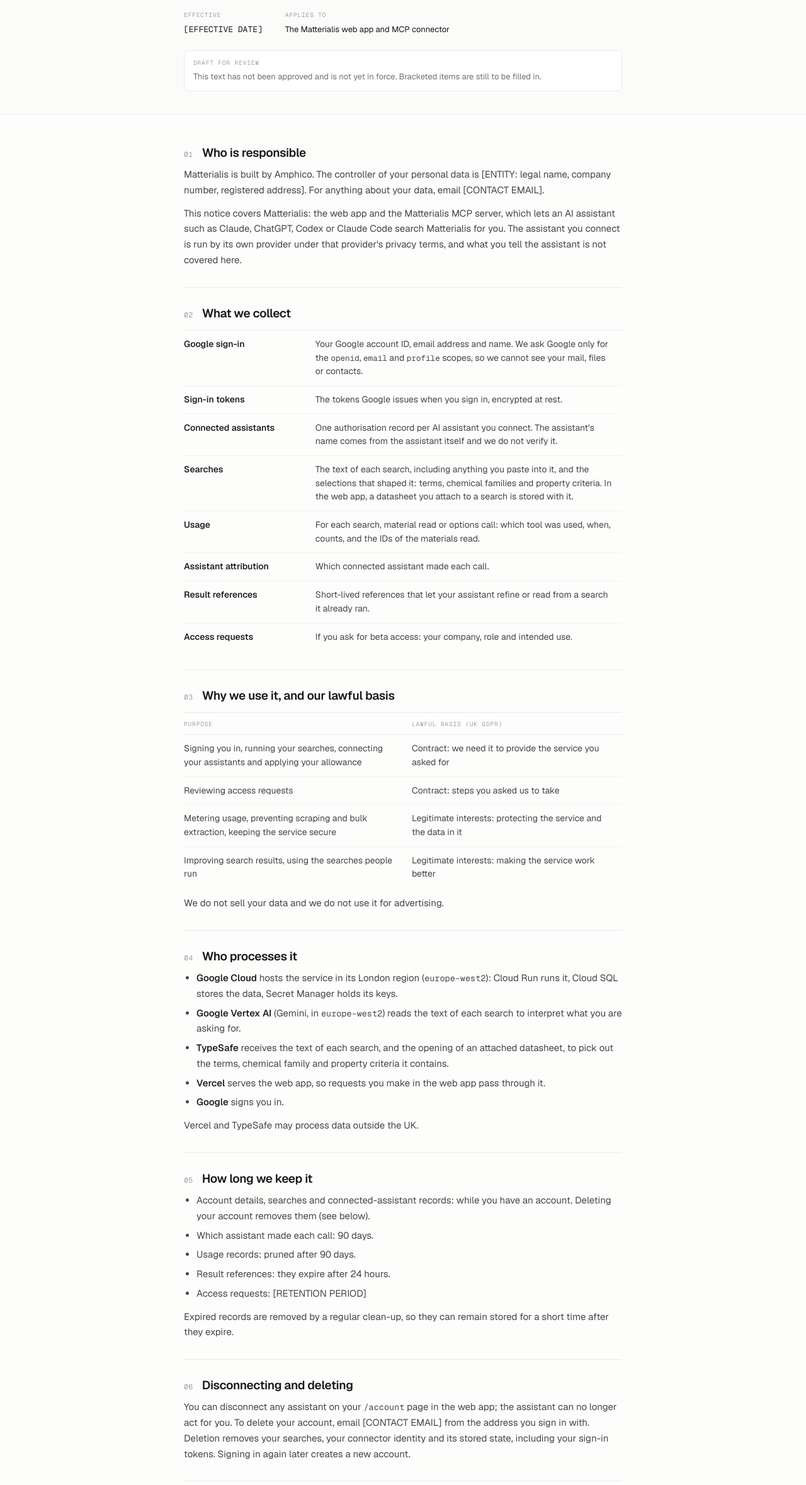
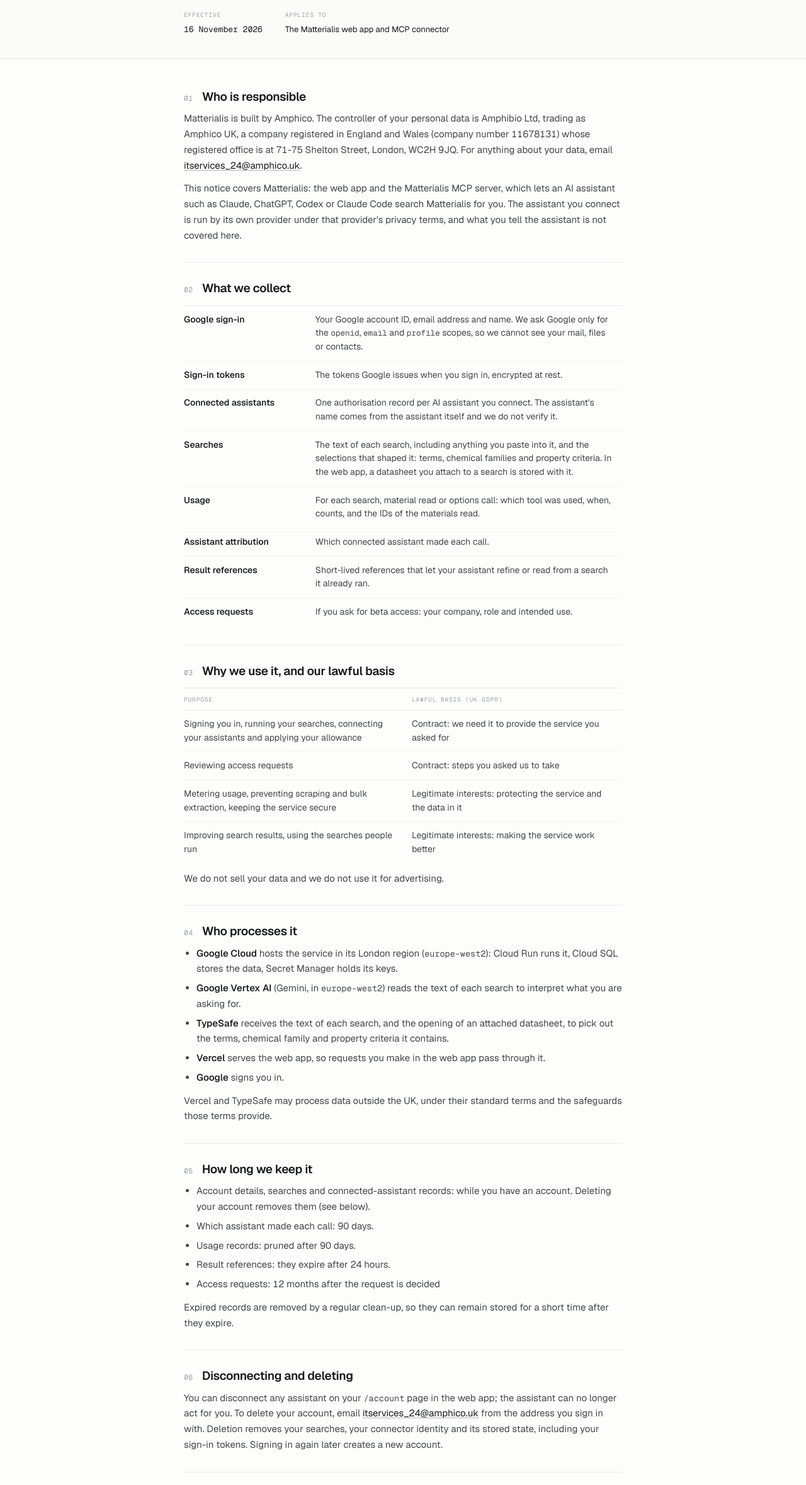
Before and after one commit to Matterialis/matterialis-site, a plain HTML site: page privacy/index.html in a window 1280 px wide. Shown: the part 202-2560 px from the top of the page at 63% size. Drawn offline with nearby package versions, Linux system fonts and the light colour scheme.

Commit message:
feat: terms and privacy pages for Matterialis (v 2026-11-16)
Co-Authored-By: Claude Opus 5.5 <noreply@anthropic.com>

```diff
--- a/privacy/index.html
+++ b/privacy/index.html
@@ -158,11 +158,9 @@ footer{background:var(--chrome);border-top:1px solid var(--chrome-line);padding:
     <div class="crumb"><a href="/">Matterialis</a><span class="sep">/</span><span>Privacy</span></div>
     <h1>Privacy notice</h1>
     <dl class="meta">
-      <div><dt class="micro">Effective</dt><dd class="mono">[EFFECTIVE DATE]</dd></div>
+      <div><dt class="micro">Effective</dt><dd class="mono">16 November 2026</dd></div>
       <div><dt class="micro">Applies to</dt><dd>The Matterialis web app and MCP connector</dd></div>
     </dl>
-    <!-- DRAFT NOTICE: delete this block once the notice is approved. -->
-    <p class="draft"><span class="micro">Draft for review</span>This text has not been approved and is not yet in force. Bracketed items are still to be filled in.</p>
   </div>
 </header>
 
@@ -171,7 +169,7 @@ footer{background:var(--chrome);border-top:1px solid var(--chrome-line);padding:
 
     <section>
       <h2><span class="n">01</span>Who is responsible</h2>
-      <p>Matterialis is built by Amphico. The controller of your personal data is [ENTITY: legal name, company number, registered address]. For anything about your data, email [CONTACT EMAIL].</p>
+      <p>Matterialis is built by Amphico. The controller of your personal data is Amphibio Ltd, trading as Amphico UK, a company registered in England and Wales (company number 11678131) whose registered office is at 71-75 Shelton Street, London, WC2H 9JQ. For anything about your data, email <a href="mailto:itservices_24@amphico.uk">itservices_24@amphico.uk</a>.</p>
       <p>This notice covers Matterialis: the web app and the Matterialis MCP server, which lets an AI assistant such as Claude, ChatGPT, Codex or Claude Code search Matterialis for you. The assistant you connect is run by its own provider under that provider's privacy terms, and what you tell the assistant is not covered here.</p>
     </section>
 
@@ -214,7 +212,7 @@ footer{background:var(--chrome);border-top:1px solid var(--chrome-line);padding:
         <li><strong>Vercel</strong> serves the web app, so requests you make in the web app pass through it.</li>
         <li><strong>Google</strong> signs you in.</li>
       </ul>
-      <p>Vercel and TypeSafe may process data outside the UK.</p>
+      <p>Vercel and TypeSafe may process data outside the UK, under their standard terms and the safeguards those terms provide.</p>
     </section>
 
     <section>
@@ -224,14 +222,14 @@ footer{background:var(--chrome);border-top:1px solid var(--chrome-line);padding:
         <li>Which assistant made each call: 90 days.</li>
         <li>Usage records: pruned after 90 days.</li>
         <li>Result references: they expire after 24 hours.</li>
-        <li>Access requests: [RETENTION PERIOD]</li>
+        <li>Access requests: 12 months after the request is decided</li>
       </ul>
       <p>Expired records are removed by a regular clean-up, so they can remain stored for a short time after they expire.</p>
     </section>
 
     <section>
       <h2><span class="n">06</span>Disconnecting and deleting</h2>
-      <p>You can disconnect any assistant on your <span class="mono">/account</span> page in the web app; the assistant can no longer act for you. To delete your account, email [CONTACT EMAIL] from the address you sign in with. Deletion removes your searches, your connector identity and its stored state, including your sign-in tokens. Signing in again later creates a new account.</p>
+      <p>You can disconnect any assistant on your <span class="mono">/account</span> page in the web app; the assistant can no longer act for you. To delete your account, email <a href="mailto:itservices_24@amphico.uk">itservices_24@amphico.uk</a> from the address you sign in with. Deletion removes your searches, your connector identity and its stored state, including your sign-in tokens. Signing in again later creates a new account.</p>
     </section>
 
     <section>
@@ -245,7 +243,7 @@ footer{background:var(--chrome);border-top:1px solid var(--chrome-line);padding:
         <li>stop using it where we rely on legitimate interests (objection);</li>
         <li>give it to you, or another provider, in a portable format (portability).</li>
       </ul>
-      <p>Email [CONTACT EMAIL]. You can also complain to the Information Commissioner's Office at <a href="https://ico.org.uk/make-a-complaint/" target="_blank" rel="noopener">ico.org.uk</a>, though we would like the chance to put things right first.</p>
+      <p>Email <a href="mailto:itservices_24@amphico.uk">itservices_24@amphico.uk</a>. You can also complain to the Information Commissioner's Office at <a href="https://ico.org.uk/make-a-complaint/" target="_blank" rel="noopener">ico.org.uk</a>, though we would like the chance to put things right first.</p>
     </section>
 
     <section>
```
Also changed, not shown: terms/index.html (+6 -8 lines).
